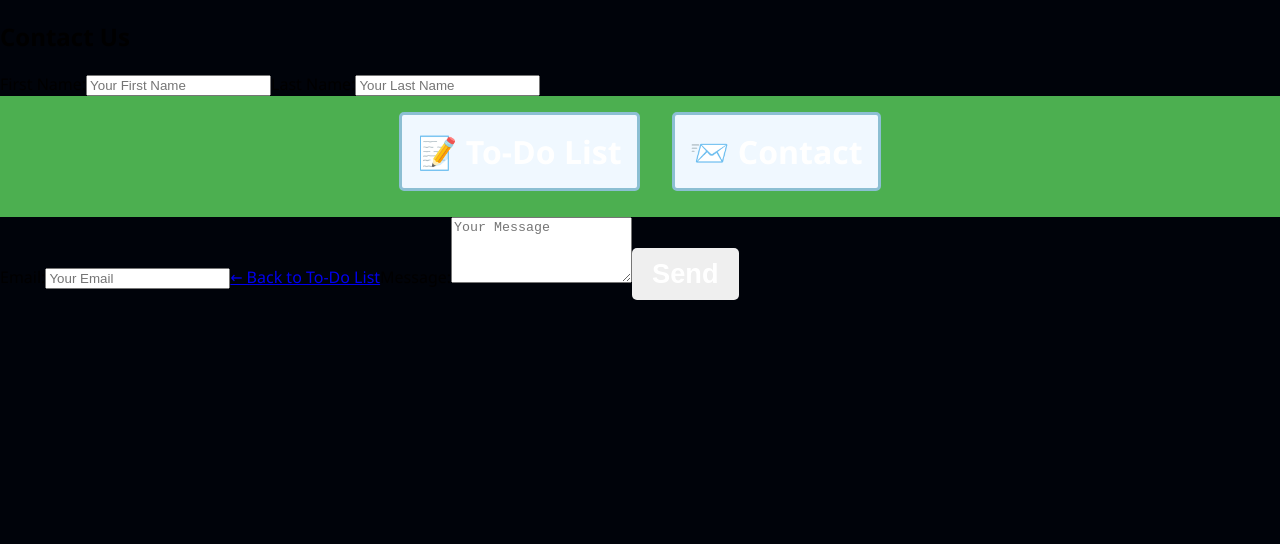
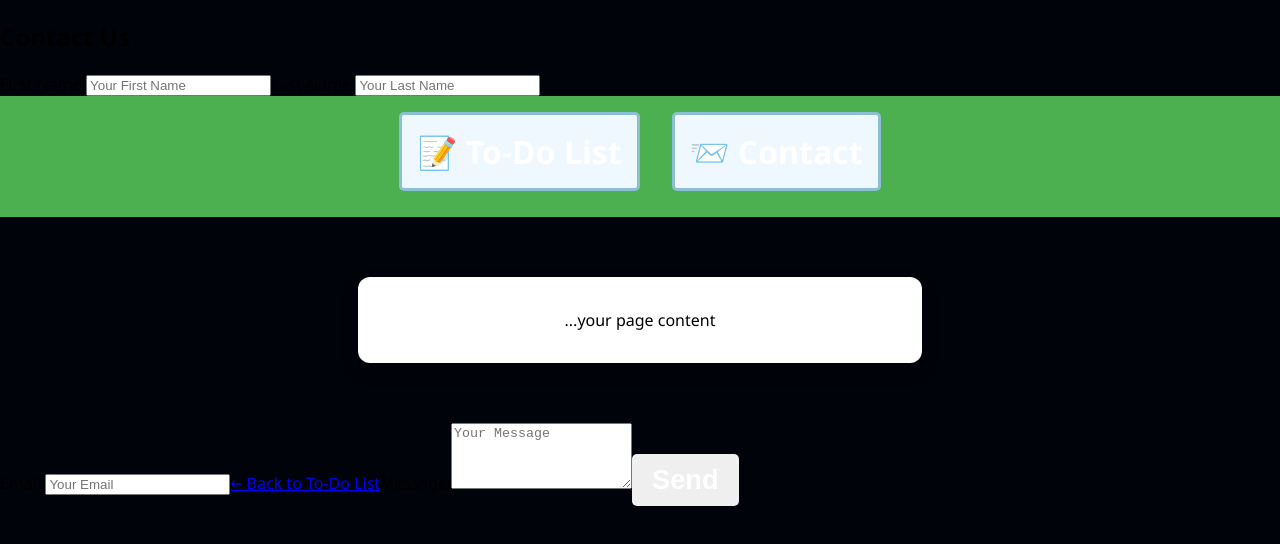
Before and after one commit to m-wakefield/react-list-app, a React (Vite) app in the folder my-react-app/: page /contact in a window 1280 px wide. Shown: the top 544 px of the page. Built offline with nearby package versions, Linux system fonts and the light colour scheme.

Commit message:
Update Contact.jsx

```diff
--- a/my-react-app/src/Components/Contact.jsx
+++ b/my-react-app/src/Components/Contact.jsx
@@ -56,10 +56,13 @@ function Contact() {
           placeholder="Your Last Name"
           required
         />
-        <>
+       <>
   <Navbar />
-  {/* rest of the content */}
+  <div className="app-container">
+    ...your page content
+  </div>
 </>
+
 
 
         <label>Email:</label>
```
